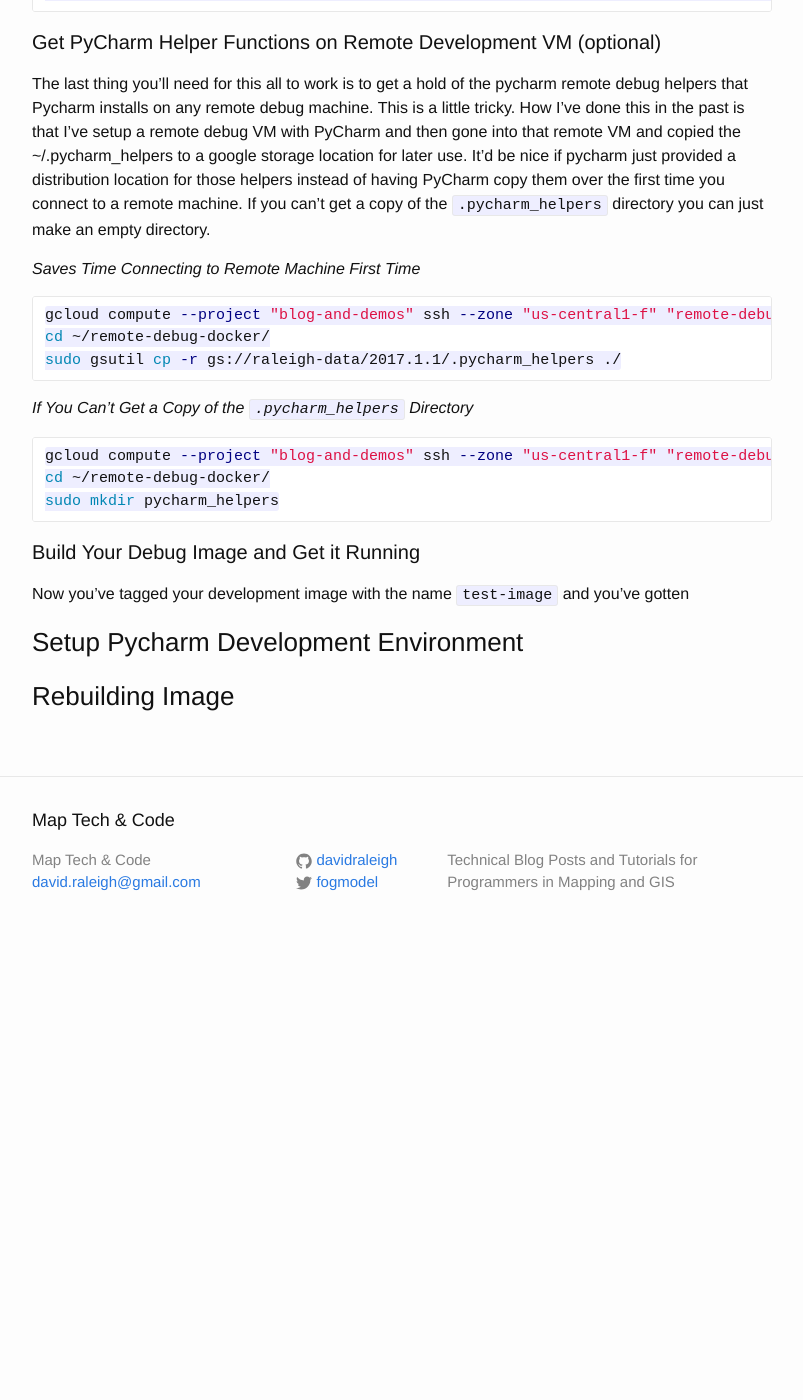
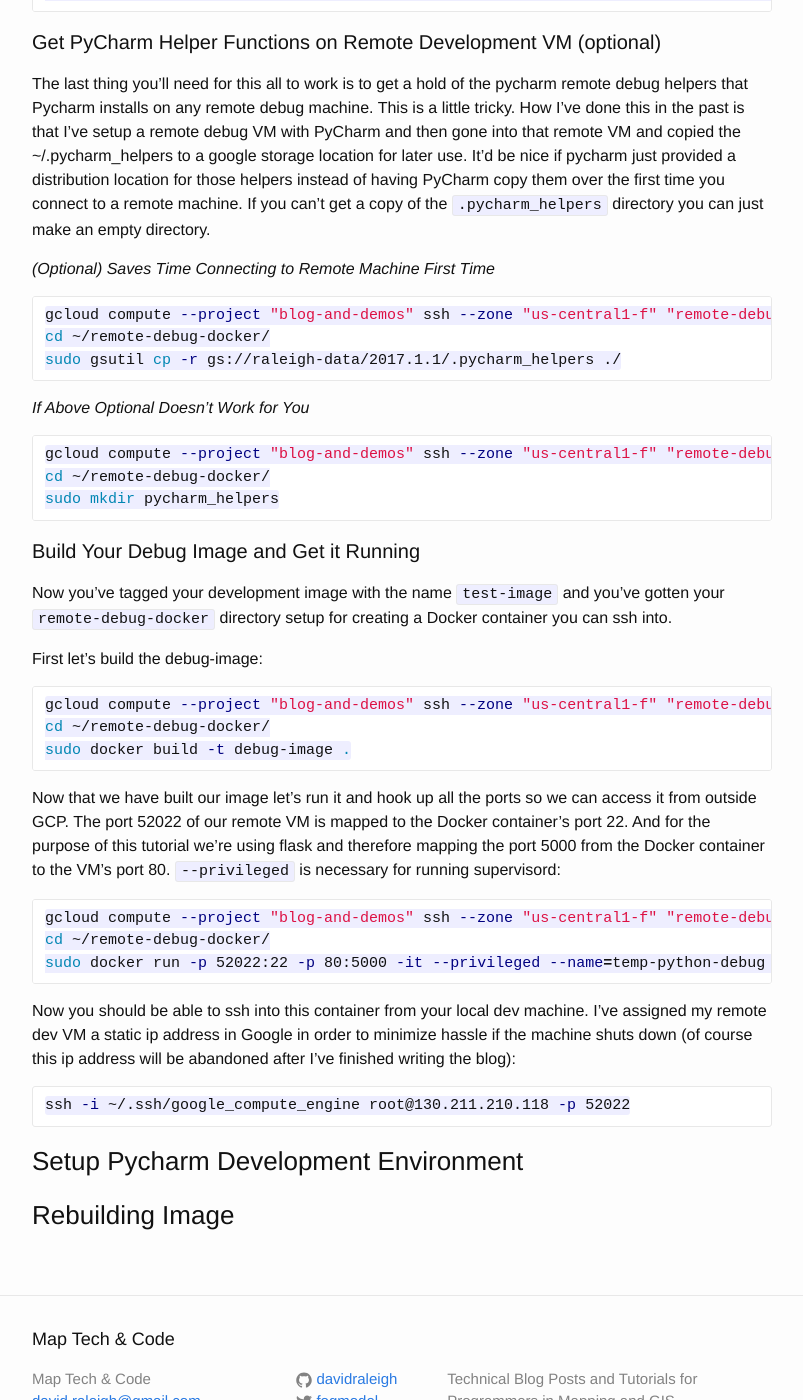
Before and after one commit to davidraleigh/davidraleigh.github.io, a Jekyll site: the page built from _posts/2017-06-27-Debug-Remote-Docker-Container-PyCharm.md, in a window 1280 px wide and 1400 px high, scrolled down 4996 px. Shown: the whole window, without its empty margins (238-1041 px from the left). Built offline with Jekyll 4.4.1, drawn with Linux system fonts in a browser that asks for light colours; our own code applies the rules of GitHub Pages for plain Markdown files; comment, search, counter and statistics services are not loaded; before the commit the page ends 5950 px from its top, so only the background shows below that.

Commit message:
Update 2017-06-27-Debug-Remote-Docker-Container-PyCharm.md

````diff
--- a/_posts/2017-06-27-Debug-Remote-Docker-Container-PyCharm.md
+++ b/_posts/2017-06-27-Debug-Remote-Docker-Container-PyCharm.md
@@ -78,14 +78,14 @@ gcloud compute copy-files ~/.ssh/google_compute_engine.pub davidraleigh@remote-d
 #### Get PyCharm Helper Functions on Remote Development VM (optional)
 The last thing you'll need for this all to work is to get a hold of the pycharm remote debug helpers that Pycharm installs on any remote debug machine. This is a little tricky. How I've done this in the past is that I've setup a remote debug VM with PyCharm and then gone into that remote VM and copied the ~/.pycharm_helpers to a google storage location for later use. It'd be nice if pycharm just provided a distribution location for those helpers instead of having PyCharm copy them over the first time you connect to a remote machine. If you can't get a copy of the `.pycharm_helpers` directory you can just make an empty directory.
 
-*Saves Time Connecting to Remote Machine First Time*
+*(Optional) Saves Time Connecting to Remote Machine First Time*
 ```bash
 gcloud compute --project "blog-and-demos" ssh --zone "us-central1-f" "remote-debug-demo"
 cd ~/remote-debug-docker/
 sudo gsutil cp -r gs://raleigh-data/2017.1.1/.pycharm_helpers ./
 ```
 
-*If You Can't Get a Copy of the `.pycharm_helpers` Directory*
+*If Above Optional Doesn't Work for You*
 ```bash
 gcloud compute --project "blog-and-demos" ssh --zone "us-central1-f" "remote-debug-demo"
 cd ~/remote-debug-docker/
@@ -93,8 +93,26 @@ sudo mkdir pycharm_helpers
 ```
 
 #### Build Your Debug Image and Get it Running
-Now you've tagged your development image with the name `test-image` and you've gotten
+Now you've tagged your development image with the name `test-image` and you've gotten your `remote-debug-docker` directory setup for creating a Docker container you can ssh into.
 
+First let's build the debug-image:
+```bash
+gcloud compute --project "blog-and-demos" ssh --zone "us-central1-f" "remote-debug-demo"
+cd ~/remote-debug-docker/
+sudo docker build -t debug-image .
+```
+
+Now that we have built our image let's run it and hook up all the ports so we can access it from outside GCP. The port 52022 of our remote VM is mapped to the Docker container's port 22. And for the purpose of this tutorial we're using flask and therefore mapping the port 5000 from the Docker container to the VM's port 80. `--privileged` is necessary for running supervisord:
+```bash
+gcloud compute --project "blog-and-demos" ssh --zone "us-central1-f" "remote-debug-demo"
+cd ~/remote-debug-docker/
+sudo docker run -p 52022:22 -p 80:5000 -it --privileged --name=temp-python-debug debug-image
+```
+
+Now you should be able to ssh into this container from your local dev machine. I've assigned my remote dev VM a static ip address in Google in order to minimize hassle if the machine shuts down (of course this ip address will be abandoned after I've finished writing the blog):
+```bash
+ssh -i ~/.ssh/google_compute_engine root@130.211.210.118 -p 52022
+```
 
 ### Setup Pycharm Development Environment
 
````
